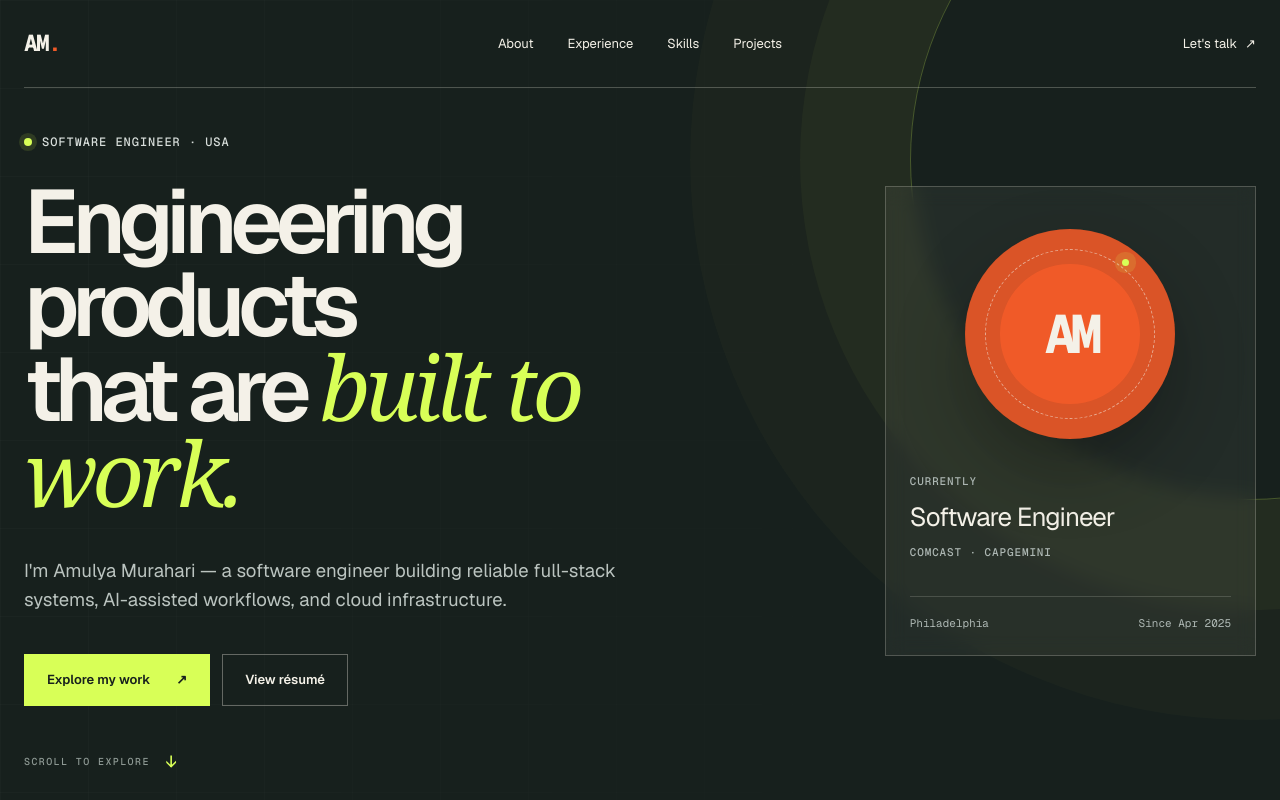
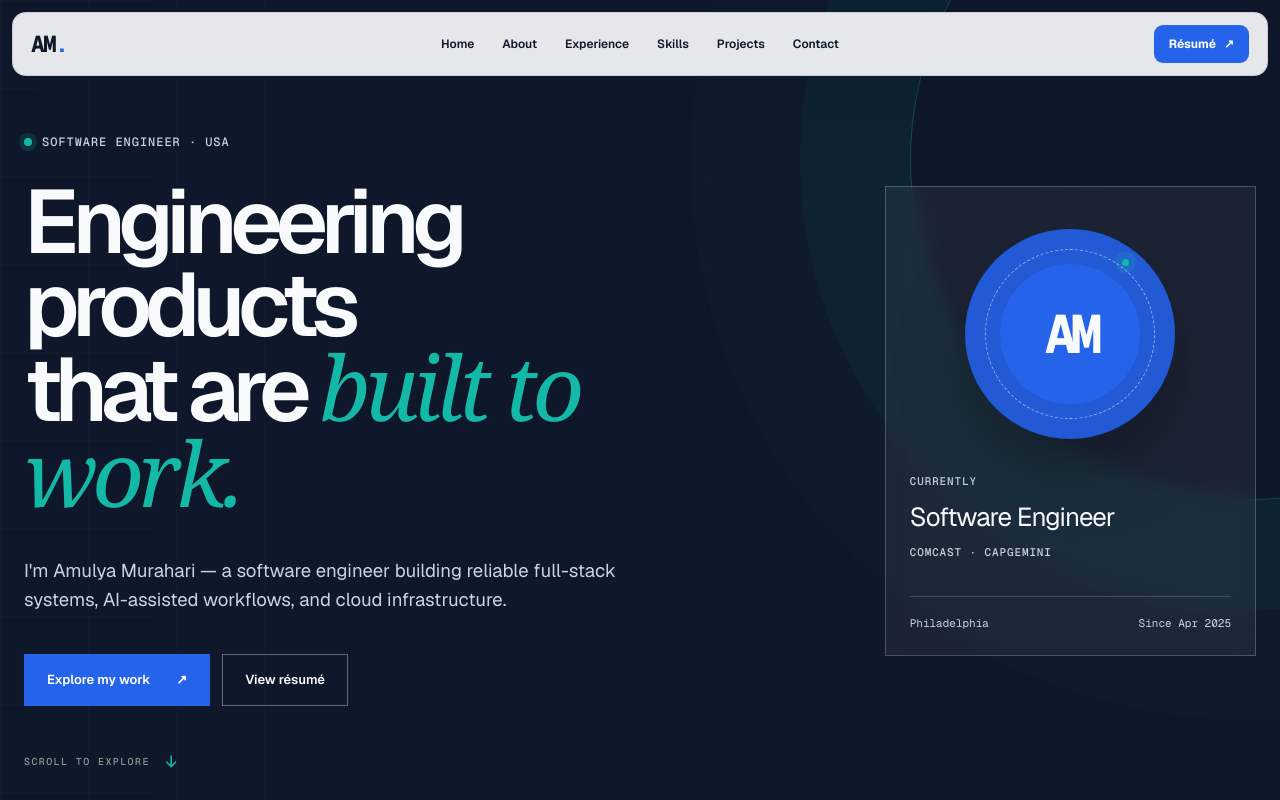
Before and after one commit to AmulyaMurahari/software-engineering-portfolio, a Next.js app: page / in a window 1280 px wide. Shown: the top 800 px of the page. Built offline with nearby package versions, Linux system fonts and the light colour scheme.

Commit message:
Improve navigation and refresh portfolio palette

```diff
--- a/app/globals.css
+++ b/app/globals.css
@@ -1,13 +1,13 @@
 @import "tailwindcss";
 
 :root {
-  --ink: #17201d;
-  --paper: #f4f1e8;
-  --paper-deep: #e9e4d7;
-  --accent: #f05a28;
-  --acid: #d8ff57;
-  --line: rgba(23, 32, 29, 0.18);
-  --muted: #59625e;
+  --ink: #0f172a;
+  --paper: #f8fafc;
+  --paper-deep: #e2e8f0;
+  --accent: #2563eb;
+  --acid: #14b8a6;
+  --line: rgba(15, 23, 42, 0.14);
+  --muted: #334155;
 }
 
 * { box-sizing: border-box; }
@@ -20,28 +20,35 @@ body {
   -webkit-font-smoothing: antialiased;
 }
 a { color: inherit; text-decoration: none; }
-::selection { background: var(--acid); color: var(--ink); }
+::selection { background: #99f6e4; color: var(--ink); }
 
 .site-header {
-  position: absolute;
-  z-index: 20;
-  top: 0;
+  position: fixed;
+  z-index: 50;
+  top: 12px;
   left: 50%;
   transform: translateX(-50%);
-  width: min(100% - 48px, 1420px);
-  height: 88px;
+  width: min(calc(100% - 24px), 1420px);
+  height: 64px;
+  padding: 0 18px;
   display: grid;
   grid-template-columns: 1fr auto 1fr;
   align-items: center;
-  border-bottom: 1px solid rgba(244, 241, 232, 0.25);
-  color: var(--paper);
+  border: 1px solid rgba(15, 23, 42, .12);
+  border-radius: 14px;
+  color: var(--ink);
+  background: rgba(248, 250, 252, .92);
+  box-shadow: 0 12px 35px rgba(15, 23, 42, .12);
+  backdrop-filter: blur(16px);
 }
 .monogram { font: 700 23px/1 var(--font-geist-mono), monospace; letter-spacing: -0.08em; width: fit-content; }
 .monogram span { color: var(--accent); }
-.site-header nav { display: flex; gap: 34px; font-size: 13px; }
-.site-header nav a, .header-cta, .contact-links a { transition: opacity .2s ease; }
-.site-header nav a:hover, .header-cta:hover, .contact-links a:hover { opacity: .6; }
-.header-cta { justify-self: end; font-size: 13px; display: flex; align-items: center; gap: 8px; }
+.site-header nav { display: flex; gap: 28px; font-size: 12px; font-weight: 600; }
+.site-header nav a, .header-cta, .contact-links a { transition: color .2s ease, background .2s ease, border-color .2s ease; }
+.site-header nav a:hover, .site-header nav a:focus-visible { color: var(--acid); }
+.header-cta { justify-self: end; min-height: 38px; padding: 0 15px; border-radius: 9px; color: white; background: var(--accent); font-size: 12px; font-weight: 650; display: flex; align-items: center; gap: 8px; }
+.header-cta:hover, .header-cta:focus-visible { background: var(--acid); color: var(--ink); }
+.site-header a:focus-visible, .button:focus-visible, .contact-section a:focus-visible { outline: 3px solid var(--acid); outline-offset: 3px; }
 .arrow { display: inline-block; transition: transform .2s ease; }
 a:hover .arrow { transform: translate(2px, -2px); }
 
@@ -65,9 +72,9 @@ a:hover .arrow { transform: translate(2px, -2px); }
   height: 680px;
   right: -310px;
   top: -180px;
-  border: 1px solid rgba(216, 255, 87, .25);
+  border: 1px solid rgba(20, 184, 166, .3);
   border-radius: 50%;
-  box-shadow: 0 0 0 110px rgba(216, 255, 87, .035), 0 0 0 220px rgba(216, 255, 87, .02);
+  box-shadow: 0 0 0 110px rgba(20, 184, 166, .045), 0 0 0 220px rgba(20, 184, 166, .025);
 }
 .hero-grid {
   position: absolute;
@@ -78,31 +85,31 @@ a:hover .arrow { transform: translate(2px, -2px); }
   mask-image: linear-gradient(to right, black, transparent 75%);
 }
 .hero-copy, .hero-panel, .scroll-cue { position: relative; z-index: 2; }
-.kicker { display: flex; align-items: center; gap: 10px; margin: 0 0 32px; font: 500 12px/1 var(--font-geist-mono), monospace; letter-spacing: .08em; text-transform: uppercase; color: #d8dedb; }
-.status-dot { width: 8px; height: 8px; background: var(--acid); border-radius: 50%; box-shadow: 0 0 0 5px rgba(216,255,87,.12); }
+.kicker { display: flex; align-items: center; gap: 10px; margin: 0 0 32px; font: 500 12px/1 var(--font-geist-mono), monospace; letter-spacing: .08em; text-transform: uppercase; color: #cbd5e1; }
+.status-dot { width: 8px; height: 8px; background: var(--acid); border-radius: 50%; box-shadow: 0 0 0 5px rgba(20,184,166,.16); }
 .hero h1 { margin: 0; max-width: 950px; font-size: clamp(58px, 7vw, 112px); line-height: .92; letter-spacing: -.075em; font-weight: 520; }
 .hero h1 em, .contact-section h2 em { font-family: Georgia, "Times New Roman", serif; font-weight: 400; color: var(--acid); letter-spacing: -.055em; }
-.hero-deck { max-width: 660px; margin: 40px 0 0; font-size: clamp(17px, 1.45vw, 22px); line-height: 1.55; color: #bbc4c0; }
+.hero-deck { max-width: 660px; margin: 40px 0 0; font-size: clamp(17px, 1.45vw, 22px); line-height: 1.55; color: #cbd5e1; }
 .hero-actions { display: flex; gap: 12px; margin-top: 40px; }
-.button { min-height: 52px; padding: 0 22px; display: inline-flex; align-items: center; justify-content: center; gap: 26px; border: 1px solid rgba(244,241,232,.35); font-size: 13px; font-weight: 600; transition: background .2s, color .2s, border-color .2s; }
-.button-primary { color: var(--ink); background: var(--acid); border-color: var(--acid); }
-.button-primary:hover { background: var(--paper); border-color: var(--paper); }
-.button-ghost:hover { background: rgba(244,241,232,.08); }
-.hero-panel { align-self: center; min-height: 470px; border: 1px solid rgba(244,241,232,.22); background: rgba(244,241,232,.055); backdrop-filter: blur(10px); padding: 24px; display: flex; flex-direction: column; justify-content: space-between; }
-.orb { width: 210px; aspect-ratio: 1; align-self: center; margin-top: 18px; border-radius: 50%; display: grid; place-items: center; position: relative; background: var(--accent); box-shadow: inset 0 0 0 35px rgba(23,32,29,.10), 0 30px 70px rgba(0,0,0,.28); }
-.orb::before, .orb::after { content: ""; position: absolute; border-radius: 50%; border: 1px solid rgba(244,241,232,.55); }
+.button { min-height: 52px; padding: 0 22px; display: inline-flex; align-items: center; justify-content: center; gap: 26px; border: 1px solid rgba(248,250,252,.35); font-size: 13px; font-weight: 600; transition: background .2s, color .2s, border-color .2s; }
+.button-primary { color: white; background: var(--accent); border-color: var(--accent); }
+.button-primary:hover { color: var(--ink); background: var(--acid); border-color: var(--acid); }
+.button-ghost:hover { background: rgba(248,250,252,.08); border-color: var(--acid); }
+.hero-panel { align-self: center; min-height: 470px; border: 1px solid rgba(248,250,252,.22); background: rgba(248,250,252,.055); backdrop-filter: blur(10px); padding: 24px; display: flex; flex-direction: column; justify-content: space-between; }
+.orb { width: 210px; aspect-ratio: 1; align-self: center; margin-top: 18px; border-radius: 50%; display: grid; place-items: center; position: relative; background: var(--accent); box-shadow: inset 0 0 0 35px rgba(15,23,42,.12), 0 30px 70px rgba(0,0,0,.28); }
+.orb::before, .orb::after { content: ""; position: absolute; border-radius: 50%; border: 1px solid rgba(248,250,252,.55); }
 .orb::before { inset: 20px; border-style: dashed; }
-.orb::after { width: 7px; height: 7px; background: var(--acid); border: 0; top: 30px; right: 46px; box-shadow: 0 0 0 7px rgba(216,255,87,.14); }
+.orb::after { width: 7px; height: 7px; background: var(--acid); border: 0; top: 30px; right: 46px; box-shadow: 0 0 0 7px rgba(20,184,166,.18); }
 .orb span { font: 700 54px/1 var(--font-geist-mono), monospace; letter-spacing: -.12em; }
-.current-role p { margin: 0; color: #aeb8b4; font: 500 11px/1.4 var(--font-geist-mono), monospace; text-transform: uppercase; letter-spacing: .08em; }
+.current-role p { margin: 0; color: #cbd5e1; font: 500 11px/1.4 var(--font-geist-mono), monospace; text-transform: uppercase; letter-spacing: .08em; }
 .current-role h2 { margin: 8px 0; font-size: 26px; letter-spacing: -.035em; }
-.panel-meta { display: flex; justify-content: space-between; padding-top: 18px; border-top: 1px solid rgba(244,241,232,.17); color: #aeb8b4; font-size: 11px; font-family: var(--font-geist-mono), monospace; }
+.panel-meta { display: flex; justify-content: space-between; padding-top: 18px; border-top: 1px solid rgba(248,250,252,.17); color: #cbd5e1; font-size: 11px; font-family: var(--font-geist-mono), monospace; }
 .scroll-cue { position: absolute; bottom: 29px; left: max(24px, calc((100vw - 1420px) / 2)); display: flex; gap: 16px; align-items: center; font: 500 10px/1 var(--font-geist-mono), monospace; text-transform: uppercase; letter-spacing: .14em; color: #8e9994; }
 .scroll-cue i { font-style: normal; color: var(--acid); font-size: 18px; animation: drift 1.6s ease-in-out infinite; }
 @keyframes drift { 50% { transform: translateY(6px); } }
 
 .page-shell { width: min(100% - 48px, 1420px); margin: 0 auto; }
-.section { padding: 140px 0; border-bottom: 1px solid var(--line); scroll-margin-top: 30px; }
+.section { padding: 140px 0; border-bottom: 1px solid var(--line); scroll-margin-top: 90px; }
 .section-heading { display: grid; grid-template-columns: minmax(190px, .38fr) 1fr; gap: 30px; align-items: start; margin-bottom: 82px; }
 .eyebrow { margin: 9px 0 0; font: 600 11px/1.2 var(--font-geist-mono), monospace; text-transform: uppercase; letter-spacing: .12em; }
 .eyebrow span { display: inline-flex; align-items: center; gap: 12px; }
@@ -140,32 +147,34 @@ a:hover .arrow { transform: translate(2px, -2px); }
 .skill-heading span { color: var(--accent); font: 600 10px/1 var(--font-geist-mono), monospace; }
 .skill-heading h3 { margin: 0; font-size: 20px; letter-spacing: -.03em; }
 .skill-tags { display: flex; flex-wrap: wrap; gap: 8px; }
-.skill-tags span, .project-tags span { padding: 8px 10px; background: rgba(23,32,29,.06); font: 500 11px/1 var(--font-geist-mono), monospace; }
+.skill-tags span, .project-tags span { padding: 8px 10px; background: rgba(37,99,235,.08); font: 500 11px/1 var(--font-geist-mono), monospace; }
 
 .project-card { display: grid; grid-template-columns: 1fr 1fr; min-height: 530px; background: var(--ink); color: var(--paper); }
-.project-visual { min-height: 450px; position: relative; overflow: hidden; background: #c8e7ed; }
-.project-visual::after { content: ""; position: absolute; inset: auto 0 0; height: 35%; background: linear-gradient(175deg, transparent 0 25%, rgba(23,32,29,.12) 26% 28%, transparent 29%), linear-gradient(5deg, transparent 0 45%, rgba(23,32,29,.10) 46% 48%, transparent 49%); }
+.project-visual { min-height: 450px; position: relative; overflow: hidden; background: #ccfbf1; }
+.project-visual::after { content: ""; position: absolute; inset: auto 0 0; height: 35%; background: linear-gradient(175deg, transparent 0 25%, rgba(15,23,42,.12) 26% 28%, transparent 29%), linear-gradient(5deg, transparent 0 45%, rgba(15,23,42,.10) 46% 48%, transparent 49%); }
 .project-visual strong { position: absolute; z-index: 3; left: 40px; bottom: 38px; font-size: clamp(70px, 8vw, 120px); line-height: .8; letter-spacing: -.08em; color: var(--ink); }
 .project-visual small { display: block; font: 600 11px/1 var(--font-geist-mono), monospace; letter-spacing: .02em; margin: 19px 0 0 6px; text-transform: uppercase; }
-.route { position: absolute; z-index: 2; width: 125%; height: 100px; left: -12%; border-top: 2px dashed rgba(23,32,29,.55); border-radius: 50%; transform: rotate(-16deg); }
+.route { position: absolute; z-index: 2; width: 125%; height: 100px; left: -12%; border-top: 2px dashed rgba(15,23,42,.55); border-radius: 50%; transform: rotate(-16deg); }
 .route-one { top: 22%; }.route-two { top: 48%; transform: rotate(13deg); }.route-three { top: 70%; transform: rotate(-8deg); }
-.route-dot { position: absolute; z-index: 4; width: 11px; height: 11px; border-radius: 50%; background: var(--accent); box-shadow: 0 0 0 7px rgba(240,90,40,.18); }
+.route-dot { position: absolute; z-index: 4; width: 11px; height: 11px; border-radius: 50%; background: var(--accent); box-shadow: 0 0 0 7px rgba(37,99,235,.18); }
 .dot-one { left: 22%; top: 31%; }.dot-two { right: 22%; top: 50%; }.dot-three { right: 36%; top: 72%; background: var(--ink); }
 .project-copy { padding: clamp(38px, 5vw, 80px); display: flex; flex-direction: column; }
-.project-meta { display: flex; justify-content: space-between; color: #98a29e; font: 500 10px/1 var(--font-geist-mono), monospace; text-transform: uppercase; letter-spacing: .08em; }
+.project-meta { display: flex; justify-content: space-between; color: #94a3b8; font: 500 10px/1 var(--font-geist-mono), monospace; text-transform: uppercase; letter-spacing: .08em; }
 .project-copy h3 { margin: auto 0 24px; font-size: clamp(52px, 6vw, 88px); line-height: .95; letter-spacing: -.07em; }
-.project-copy > p { margin: 0; max-width: 570px; color: #bec6c3; font-size: 16px; line-height: 1.65; }
+.project-copy > p { margin: 0; max-width: 570px; color: #cbd5e1; font-size: 16px; line-height: 1.65; }
 .project-tags { display: flex; gap: 7px; flex-wrap: wrap; margin-top: 34px; }
-.project-tags span { background: rgba(244,241,232,.08); color: #c8d0cd; }
+.project-tags span { background: rgba(248,250,252,.09); color: #e2e8f0; }
 
-.contact-section { background: var(--accent); color: var(--ink); padding: 130px max(24px, calc((100vw - 1420px) / 2)) 0; scroll-margin-top: 0; }
+.contact-section { background: var(--accent); color: white; padding: 130px max(24px, calc((100vw - 1420px) / 2)) 0; scroll-margin-top: 88px; }
 .contact-inner h2 { margin: 44px 0 32px; max-width: 1050px; font-size: clamp(58px, 8vw, 120px); line-height: .9; letter-spacing: -.075em; font-weight: 540; }
-.contact-section h2 em { color: var(--ink); }
+.contact-section h2 em { color: white; }
 .contact-copy { margin: 0 0 55px; max-width: 520px; font-size: 17px; line-height: 1.6; }
-.email-link { width: 100%; border-top: 1px solid rgba(23,32,29,.45); border-bottom: 1px solid rgba(23,32,29,.45); padding: 26px 0; display: flex; align-items: center; justify-content: space-between; font-size: clamp(24px, 4vw, 56px); letter-spacing: -.045em; }
+.email-link { width: 100%; border-top: 1px solid rgba(255,255,255,.42); border-bottom: 1px solid rgba(255,255,255,.42); padding: 26px 0; display: flex; align-items: center; justify-content: space-between; font-size: clamp(24px, 4vw, 56px); letter-spacing: -.045em; }
+.email-link:hover, .email-link:focus-visible { color: #99f6e4; }
 .contact-links { display: flex; gap: 30px; padding: 29px 0 95px; font: 600 12px/1 var(--font-geist-mono), monospace; }
-.contact-links a { display: inline-flex; gap: 6px; }
-footer { min-height: 92px; border-top: 1px solid rgba(23,32,29,.35); display: grid; grid-template-columns: 1fr auto 1fr; align-items: center; font: 600 10px/1 var(--font-geist-mono), monospace; text-transform: uppercase; letter-spacing: .1em; }
+.contact-links a { display: inline-flex; gap: 6px; padding: 10px 12px; margin-left: -12px; border-radius: 8px; }
+.contact-links a:hover, .contact-links a:focus-visible { color: var(--ink); background: var(--acid); }
+footer { min-height: 92px; border-top: 1px solid rgba(255,255,255,.35); display: grid; grid-template-columns: 1fr auto 1fr; align-items: center; font: 600 10px/1 var(--font-geist-mono), monospace; text-transform: uppercase; letter-spacing: .1em; }
 footer p { margin: 0; } footer > a:last-child { justify-self: end; }
 .footer-mark span { color: var(--acid); }
 
@@ -173,8 +182,7 @@ footer p { margin: 0; } footer > a:last-child { justify-self: end; }
 @keyframes rise { from { opacity: 0; transform: translateY(22px); } to { opacity: 1; transform: none; } }
 
 @media (max-width: 980px) {
-  .site-header { grid-template-columns: 1fr 1fr; }
-  .site-header nav { display: none; }
+  .site-header nav { gap: 18px; }
   .hero { grid-template-columns: 1fr; height: auto; min-height: 900px; padding-top: 155px; }
   .hero-copy { padding-right: 6vw; }
   .hero-panel { min-height: 300px; display: grid; grid-template-columns: 180px 1fr; align-items: center; gap: 35px; }
@@ -189,9 +197,14 @@ footer p { margin: 0; } footer > a:last-child { justify-self: end; }
 }
 
 @media (max-width: 700px) {
-  .site-header { width: calc(100% - 36px); height: 72px; }
+  .site-header { width: calc(100% - 24px); height: 104px; padding: 0 14px; grid-template-columns: 1fr auto; grid-template-rows: 50px 42px; align-content: center; }
+  .site-header .monogram { grid-column: 1; grid-row: 1; }
+  .site-header nav { grid-column: 1 / -1; grid-row: 2; justify-content: flex-start; gap: 20px; width: 100%; padding: 0 2px; overflow-x: auto; overscroll-behavior-inline: contain; scrollbar-width: none; border-top: 1px solid var(--line); }
+  .site-header nav::-webkit-scrollbar { display: none; }
+  .site-header nav a { flex: 0 0 auto; line-height: 42px; }
+  .header-cta { grid-column: 2; grid-row: 1; }
   .header-cta { font-size: 12px; }
-  .hero { min-height: 860px; padding: 120px 18px 60px; gap: 42px; }
+  .hero { min-height: 860px; padding: 150px 18px 60px; gap: 42px; }
   .hero::before { width: 420px; height: 420px; right: -260px; top: 0; }
   .hero-grid { background-size: 58px 58px; }
   .hero h1 { font-size: clamp(52px, 15vw, 72px); line-height: .94; }
@@ -205,7 +218,7 @@ footer p { margin: 0; } footer > a:last-child { justify-self: end; }
   .current-role h2 { font-size: 20px; }
   .panel-meta { padding-top: 14px; }
   .page-shell { width: calc(100% - 36px); }
-  .section { padding: 90px 0; }
+  .section { padding: 90px 0; scroll-margin-top: 124px; }
   .section-heading { display: block; margin-bottom: 55px; }
   .section-heading h2 { margin-top: 30px; font-size: clamp(40px, 12vw, 58px); }
   .section-intro { margin: 22px 0 0; transform: none; }
@@ -223,7 +236,7 @@ footer p { margin: 0; } footer > a:last-child { justify-self: end; }
   .project-visual { min-height: 330px; }
   .project-copy { min-height: 420px; padding: 30px 24px; }
   .project-copy h3 { margin-top: auto; font-size: 58px; }
-  .contact-section { padding: 90px 18px 0; }
+  .contact-section { padding: 90px 18px 0; scroll-margin-top: 116px; }
   .contact-inner h2 { font-size: clamp(52px, 16vw, 76px); margin-top: 38px; }
   .email-link { font-size: 20px; gap: 10px; overflow-wrap: anywhere; }
   .contact-links { flex-direction: column; gap: 18px; padding-bottom: 70px; }
--- a/app/layout.tsx
+++ b/app/layout.tsx
@@ -13,7 +13,7 @@ export async function generateMetadata(): Promise<Metadata> {
   const headerList = await headers();
   const host = headerList.get("x-forwarded-host") ?? headerList.get("host");
   const protocol = headerList.get("x-forwarded-proto") ?? (host?.includes("localhost") ? "http" : "https");
-  const socialImage = host ? `${protocol}://${host}/og.png` : undefined;
+  const socialImage = host ? `${protocol}://${host}/og-blue.png` : undefined;
 
   return {
     title,
--- a/app/page.tsx
+++ b/app/page.tsx
@@ -101,12 +101,14 @@ export default function Home() {
       <header className="site-header">
         <a className="monogram" href="#home" aria-label="Amulya Murahari — home">AM<span>.</span></a>
         <nav aria-label="Main navigation">
+          <a href="#home">Home</a>
           <a href="#about">About</a>
           <a href="#experience">Experience</a>
           <a href="#skills">Skills</a>
           <a href="#projects">Projects</a>
+          <a href="#contact">Contact</a>
         </nav>
-        <a className="header-cta" href="#contact">Let&apos;s talk <Arrow /></a>
+        <a className="header-cta" href="/Amulya-Murahari-Resume.pdf" target="_blank" rel="noreferrer">Résumé <Arrow /></a>
       </header>
 
       <section id="home" className="hero">
@@ -260,7 +262,6 @@ export default function Home() {
           <div className="contact-links">
             <a href="https://github.com/AmulyaMurahari" target="_blank" rel="noreferrer">GitHub <Arrow /></a>
             <a href="https://www.linkedin.com/in/amulyam97/" target="_blank" rel="noreferrer">LinkedIn <Arrow /></a>
-            <a href="tel:+16823760562">682 376 0562 <Arrow /></a>
           </div>
         </div>
         <footer>
```
Also changed, not shown: public/og-blue.png (added).
